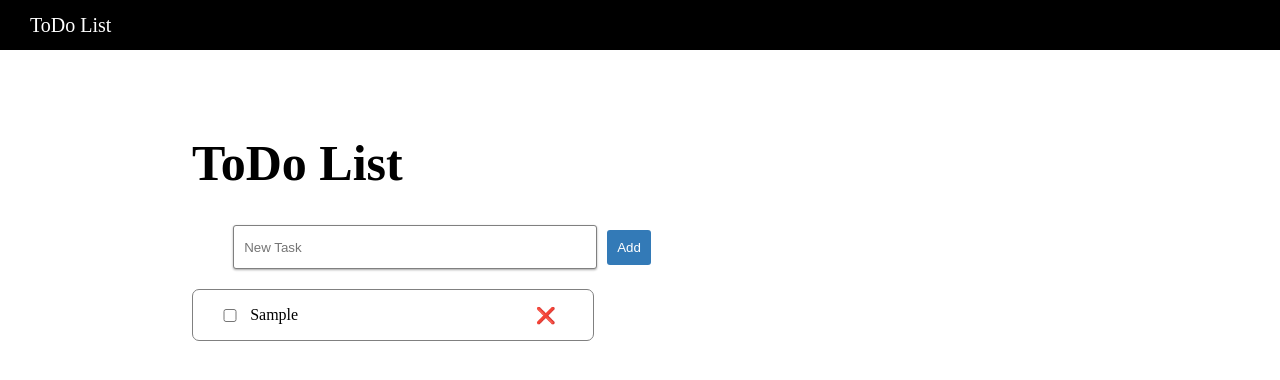
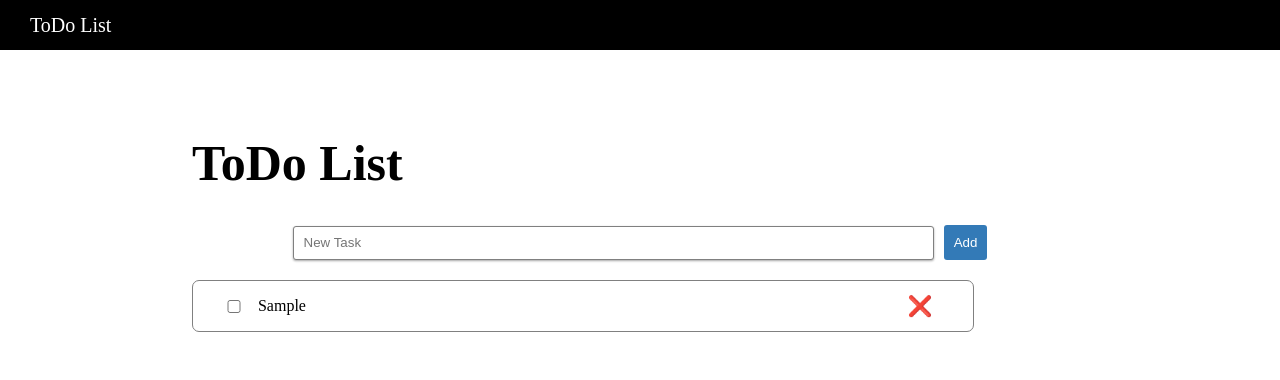
Before and after one commit to hayoung123/codesquad-cocoa, a plain HTML site: page Day7/객체Ver/index.html in a window 1280 px wide. Both pictures are taken after typing "Sample" into the empty fields and a click on the button "Add". Drawn offline with Linux system fonts and the light colour scheme.

Commit message:
complete css

```diff
--- a/Day7/객체Ver/src/css/styles.css
+++ b/Day7/객체Ver/src/css/styles.css
@@ -32,14 +32,14 @@ main {
 }
 
 .todo__form {
-  width: 500px;
+  width: 100%;
   display: flex;
   justify-content: center;
   align-items: center;
 }
 .todo__form > input {
   width: 70%;
-  height: 40px;
+  height: 30px;
   margin-right: 10px;
   padding-left: 10px;
   border: 1px solid gray;
@@ -64,14 +64,14 @@ ul {
 }
 li {
   list-style: none;
-  width: 400px;
+  width: 87%;
   height: 50px;
   border: 1px solid gray;
   border-top: none;
   border-radius: 7px;
   display: grid;
   align-items: center;
-  grid-template-columns: 1fr 5fr 1fr;
+  grid-template-columns: 0.5fr 5fr 0.5fr;
 }
 li:first-child {
   border-top: 1px solid gray;
@@ -80,6 +80,7 @@ li > input {
   margin-left: 20px;
 }
 li > span:last-child {
+  font-size: 20px;
   cursor: pointer;
 }
 .strikeThrough {
```
